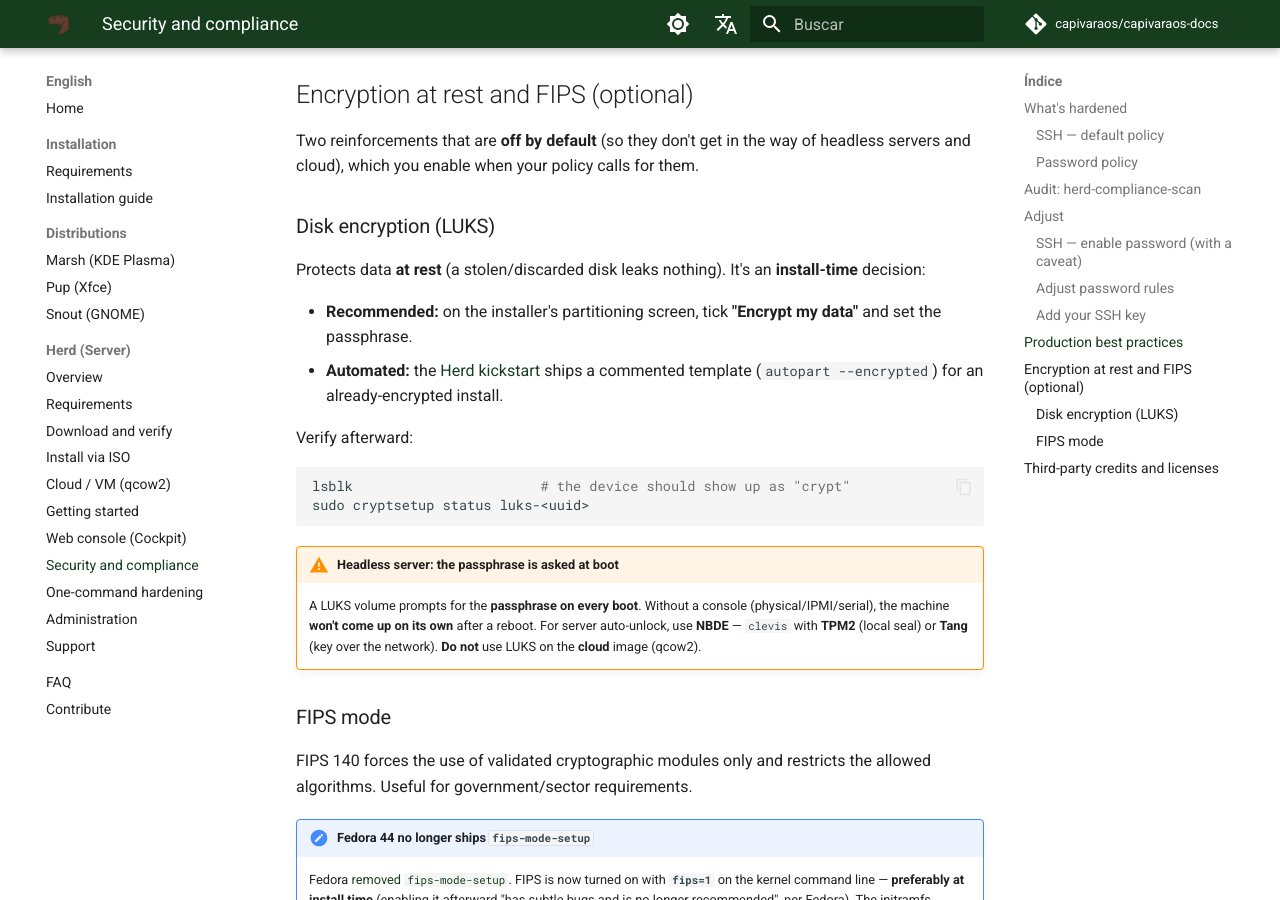
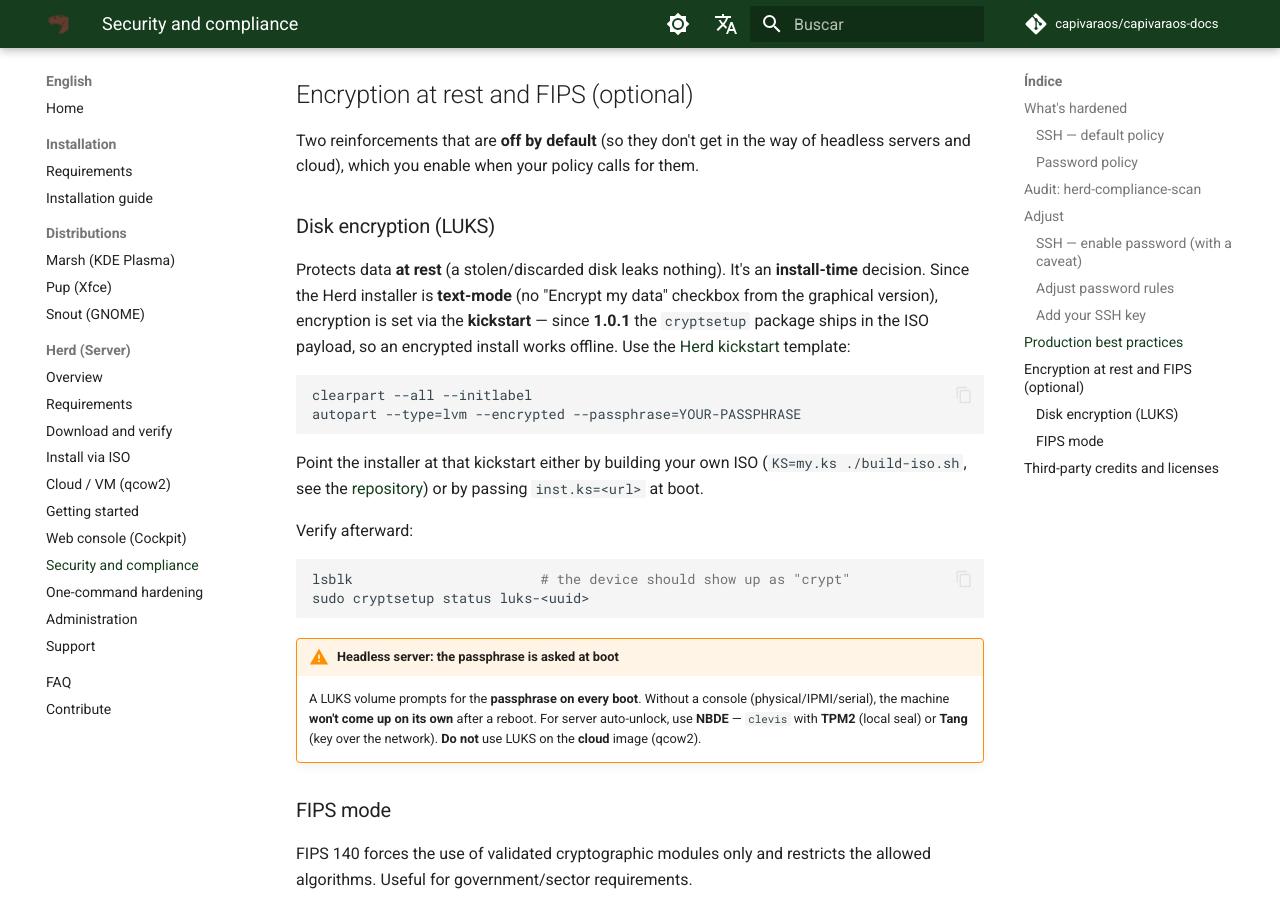
Before and after one commit to capivaraos/capivaraos-docs, an MkDocs documentation site: the page built from docs/en/herd/security.md, in a window 1280 px wide and 900 px high, scrolled down 3348 px. Built offline with MkDocs 1.6.1 and Material for MkDocs 9.7.7, drawn with Linux system fonts in a browser that asks for light colours; comment, search, counter and statistics services are not loaded.

Commit message:
docs(herd): SHA da ISO 1.0.1 re-spin + LUKS via kickstart (instalador texto)
- download.md pt/en: novo SHA da installer.iso (re-spin com cryptsetup); qcow2 igual.
- seguranca/security: secao LUKS reescrita — instalador e modo texto (sem checkbox
  grafico); cripto via kickstart autopart --encrypted; cryptsetup no payload desde 1.0.1.

````diff
--- a/docs/en/herd/security.md
+++ b/docs/en/herd/security.md
@@ -144,12 +144,20 @@ headless servers and cloud), which you enable when your policy calls for them.
 ### Disk encryption (LUKS)
 
 Protects data **at rest** (a stolen/discarded disk leaks nothing). It's an
-**install-time** decision:
+**install-time** decision. Since the Herd installer is **text-mode** (no "Encrypt
+my data" checkbox from the graphical version), encryption is set via the
+**kickstart** — since **1.0.1** the `cryptsetup` package ships in the ISO payload,
+so an encrypted install works offline. Use the [Herd kickstart](installation-iso.md)
+template:
 
-- **Recommended:** on the installer's partitioning screen, tick
-  **"Encrypt my data"** and set the passphrase.
-- **Automated:** the [Herd kickstart](installation-iso.md) ships a commented
-  template (`autopart --encrypted`) for an already-encrypted install.
+```text
+clearpart --all --initlabel
+autopart --type=lvm --encrypted --passphrase=YOUR-PASSPHRASE
+```
+
+Point the installer at that kickstart either by building your own ISO
+(`KS=my.ks ./build-iso.sh`, see the [repository](https://github.com/capivaraos/capivaraos-herd))
+or by passing `inst.ks=<url>` at boot.
 
 Verify afterward:
 
````
Also changed, not shown: docs/en/herd/download.md (+1 -1 lines), docs/pt/herd/download.md (+1 -1 lines), docs/pt/herd/seguranca.md (+13 -5 lines).
